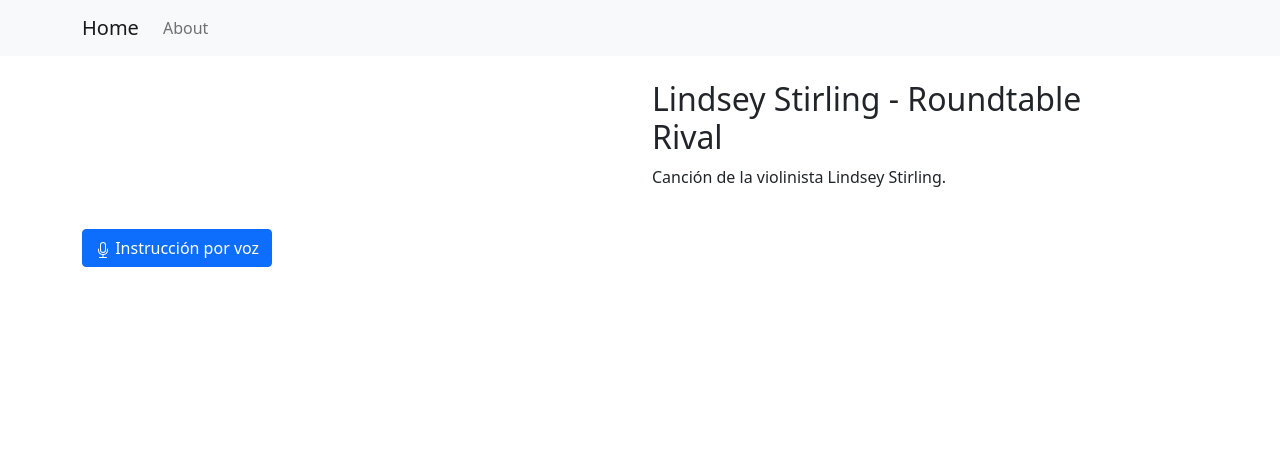
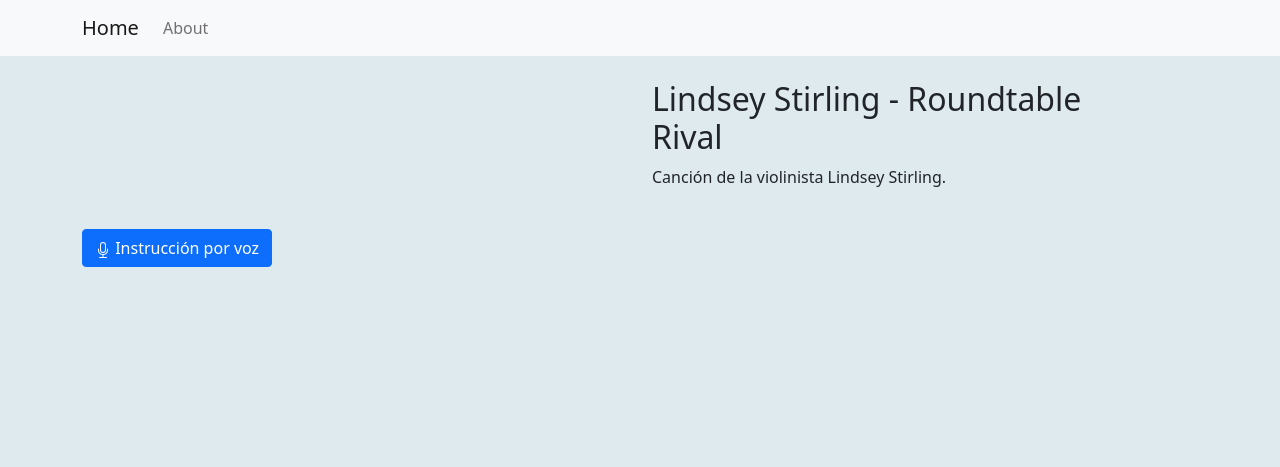
Before and after one commit to alafa/theegg_ai, a Django app: page /video/1 in a window 1280 px wide. Shown: the top 467 px of the page. Run offline with Django 3.2, Linux system fonts and the light colour scheme; data comes from the database, SQL or seed files in the repository.

Commit message:
ultimos detalles de tarea42

```diff
--- a/tarea_42/collection/templates/collection/base.html
+++ b/tarea_42/collection/templates/collection/base.html
@@ -4,6 +4,11 @@
     <meta charset="UTF-8">
     <title>Video Collection</title>
     <link href="https://cdn.jsdelivr.net/npm/bootstrap@5.0.0-beta1/dist/css/bootstrap.min.css" rel="stylesheet" integrity="sha384-giJF6kkoqNQ00vy+HMDP7azOuL0xtbfIcaT9wjKHr8RbDVddVHyTfAAsrekwKmP1" crossorigin="anonymous">
+    <style>
+    body {
+      background-color: #deeaee;
+    }
+    </style>
 </head>
 <body>
 
--- a/tarea_42/collection/templates/collection/video.html
+++ b/tarea_42/collection/templates/collection/video.html
@@ -17,7 +17,7 @@
         </div>
     </div>
     <br>
-    <button type="button" class="btn btn-primary" onclick="startRecognition()">
+    <button type="button" class="btn btn-primary" onclick="startRecognition()"  title= "Intrucciones disponibles: reproducir, play, ver, empezar, comenzar, continuar, pausa, pausar, parar, stop, terminar, fin y salir.">
                 <svg xmlns="http://www.w3.org/2000/svg" width="16" height="16" fill="currentColor" class="bi bi-mic" viewBox="0 0 16 16">
                   <path fill-rule="evenodd" d="M3.5 6.5A.5.5 0 0 1 4 7v1a4 4 0 0 0 8 0V7a.5.5 0 0 1 1 0v1a5 5 0 0 1-4.5 4.975V15h3a.5.5 0 0 1 0 1h-7a.5.5 0 0 1 0-1h3v-2.025A5 5 0 0 1 3 8V7a.5.5 0 0 1 .5-.5z"></path>
                   <path fill-rule="evenodd" d="M10 8V3a2 2 0 1 0-4 0v5a2 2 0 1 0 4 0zM8 0a3 3 0 0 0-3 3v5a3 3 0 0 0 6 0V3a3 3 0 0 0-3-3z"></path>
@@ -82,7 +82,7 @@
 
     function startRecognition(){
         recognition.start();
-        console.log('Preparado para recibir una instrucción de video.');
+        console.log('Preparado para recibir una instrucción por voz.');
     }
 
     recognition.onresult = function(event) {
```
Also changed, not shown: tarea_42/README.md.
